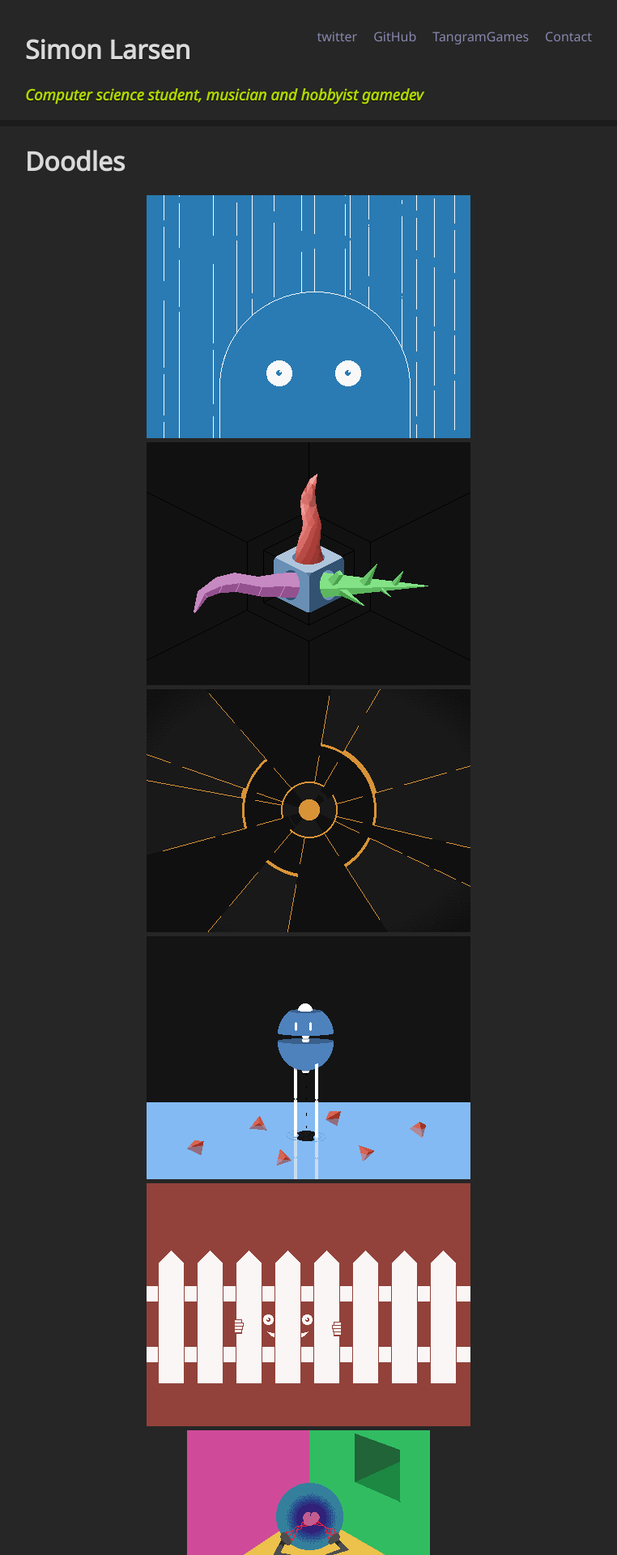
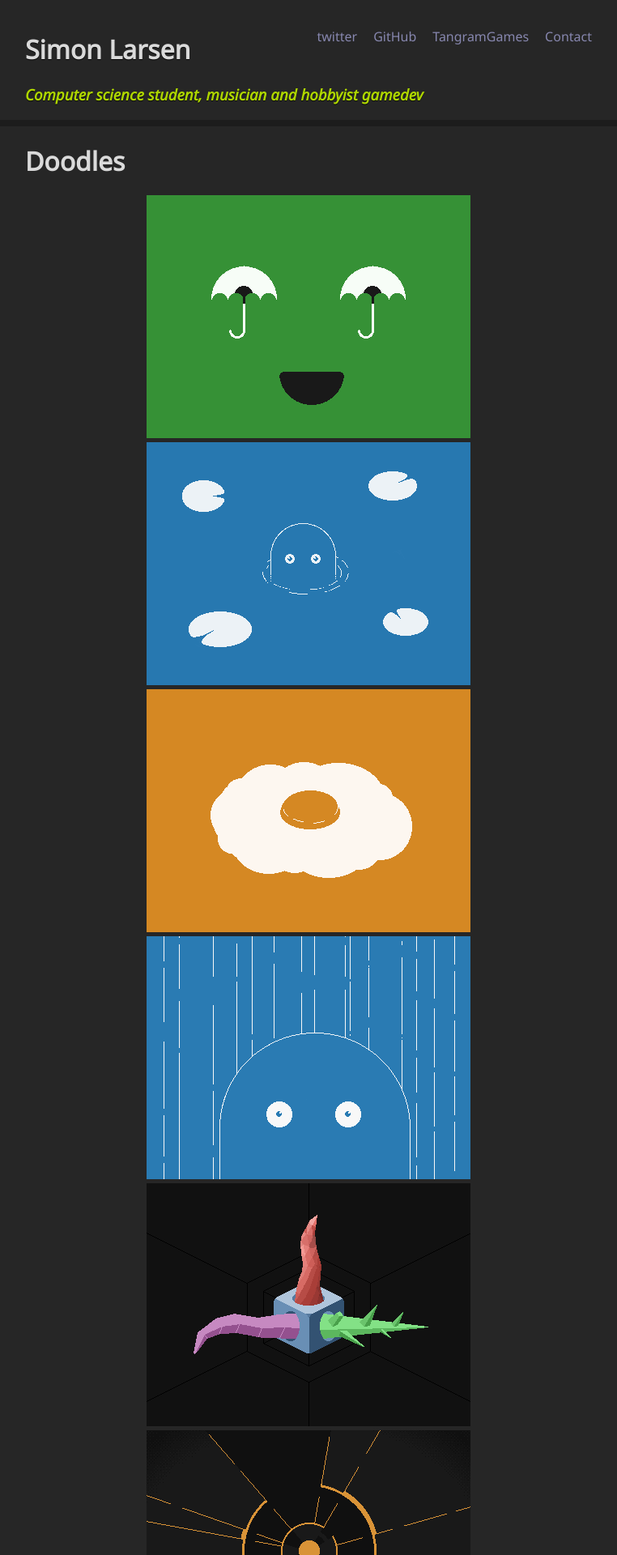
Before and after one commit to SimonLarsen/simonlarsen.github.io, a Jekyll site: the page built from doodles/index.md, in a window 1280 px wide. Shown: the top 1920 px of the page at 81% size, without its empty margins (259-1021 px from the left). Built offline with Jekyll 4.4.1, drawn with Linux system fonts in a browser that asks for light colours.

Commit message:
added some new doodles

```diff
--- a/doodles/index.md
+++ b/doodles/index.md
@@ -2,6 +2,9 @@
 layout: default
 title: Doodles
 images:
+ - images/umbrellas.png
+ - images/aa.png
+ - images/nom.png
  - images/regnar.png
  - images/tentaclebox.png
  - images/revirt.png
```
Also changed, not shown: doodles/images/aa.png (added), doodles/images/illuminatlampe.png (deleted), doodles/images/nom.png (added), doodles/images/umbrellas.png (added).
